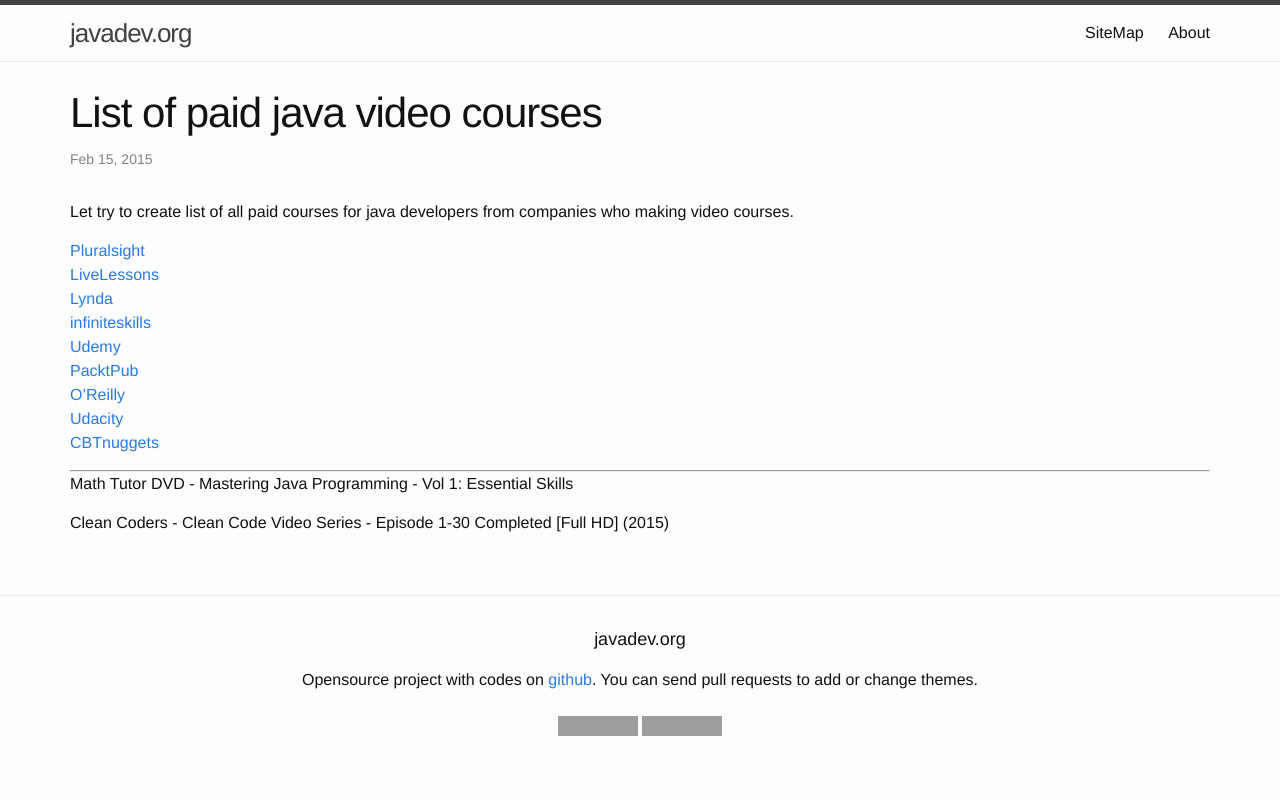
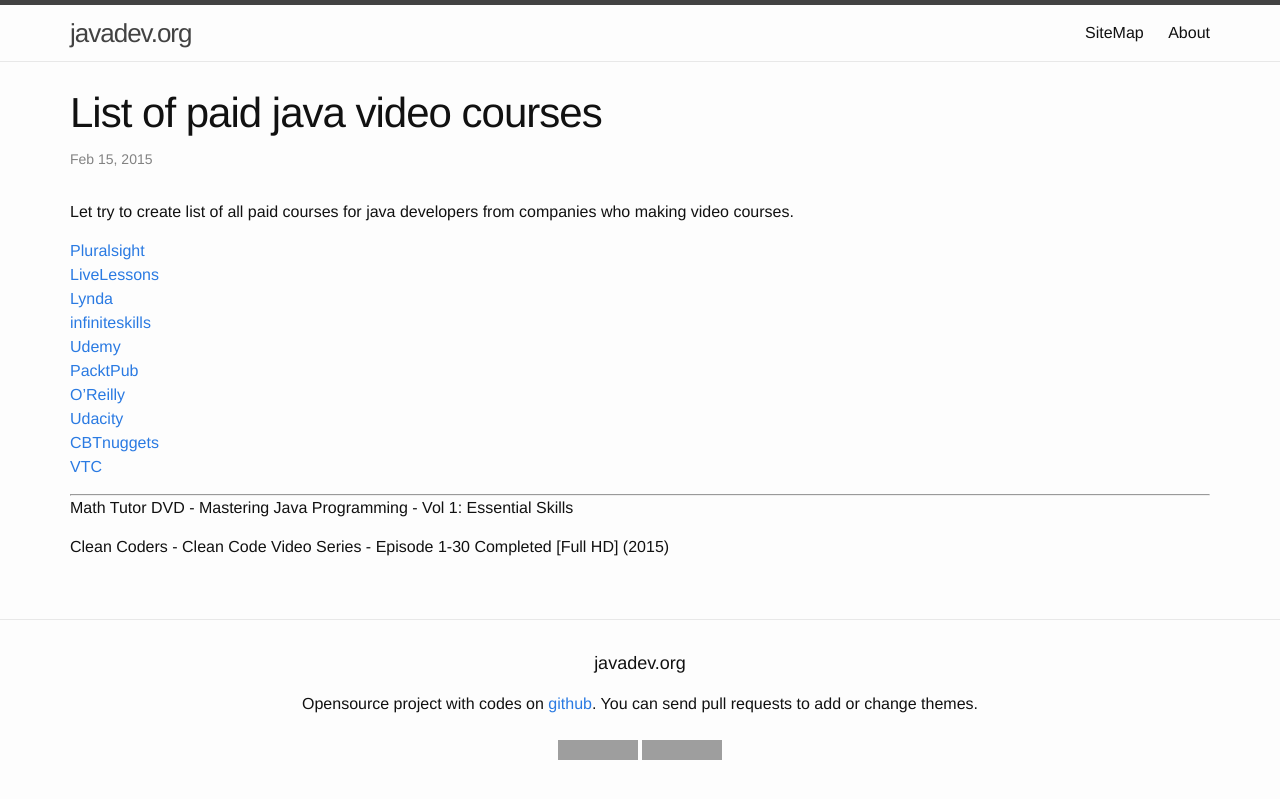
Before and after one commit to webmakaka/javadev.org, a Jekyll site: the page built from _posts/2015-02-15-java-paid-video-courses-collection.md, in a window 1280 px wide. Shown: the top 799 px of the page. Built offline with Jekyll 4.4.1, drawn with Linux system fonts in a browser that asks for light colours; grey boxes are pictures that could not be loaded.

Commit message:
Update 2015-02-15-java-paid-video-courses-collection.md

```diff
--- a/_posts/2015-02-15-java-paid-video-courses-collection.md
+++ b/_posts/2015-02-15-java-paid-video-courses-collection.md
@@ -17,6 +17,8 @@
 <a href="/library/oreilly/java/">O'Reilly</a><br/>
 <a href="/library/udacity/java/">Udacity</a><br/>
 <a href="/library/cbtnuggets/java/">CBTnuggets</a><br/>
+<a href="/library/vtc/java/">VTC</a><br/>
+
 
 
 ___
```
